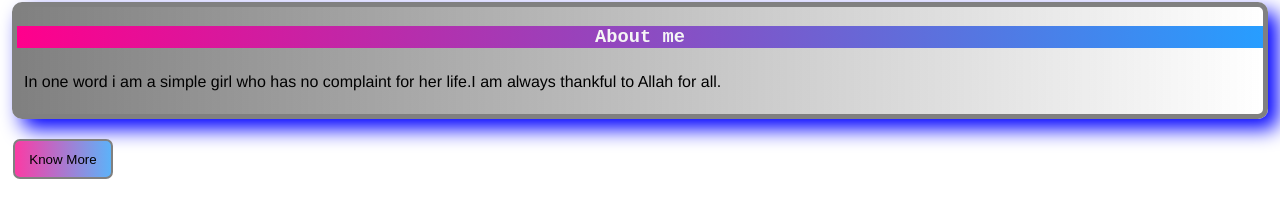
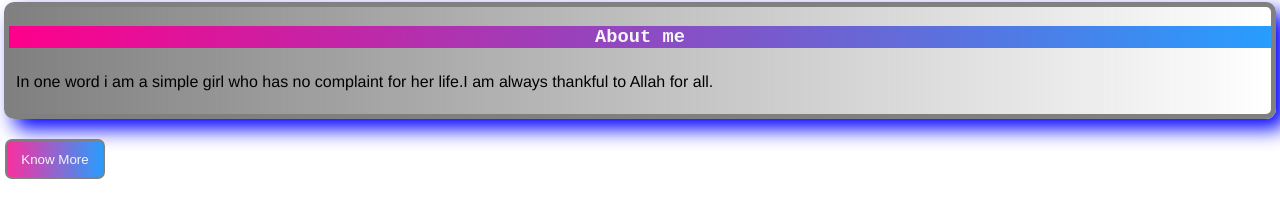
Before and after one commit to NJSamira/my-created-website, a plain HTML site: page index.html in a window 1280 px wide. Shown: the part 472-690 px from the top of the page. Drawn offline with Linux system fonts and the light colour scheme.

Commit message:
created a simple wesite

```diff
--- a/styels/deco.css
+++ b/styels/deco.css
@@ -1,3 +1,8 @@
+body{
+    max-width: 1500px;
+    margin: auto;
+}
+
 .own{
     color:whitesmoke;
     background-color: transparent;
@@ -63,12 +68,13 @@
     height: 40px;
     width: 100px;
     border: 2px solid gray;
-    background-image: linear-gradient(to right,rgba(255, 0, 140, 0.753),rgba(0, 140, 255, 0.61));
+    background-image: linear-gradient(to right,rgba(255, 0, 140, 0.808),rgba(0, 140, 255, 0.836));
     border-radius: 7px;
-
+    color: whitesmoke;
 }
 .btn{
     margin: 5px;
     margin-top: 20px;
-    box-shadow:  10px  blue;
+
+
 }
```
Also changed, not shown: index.html (+0 -1 lines).
